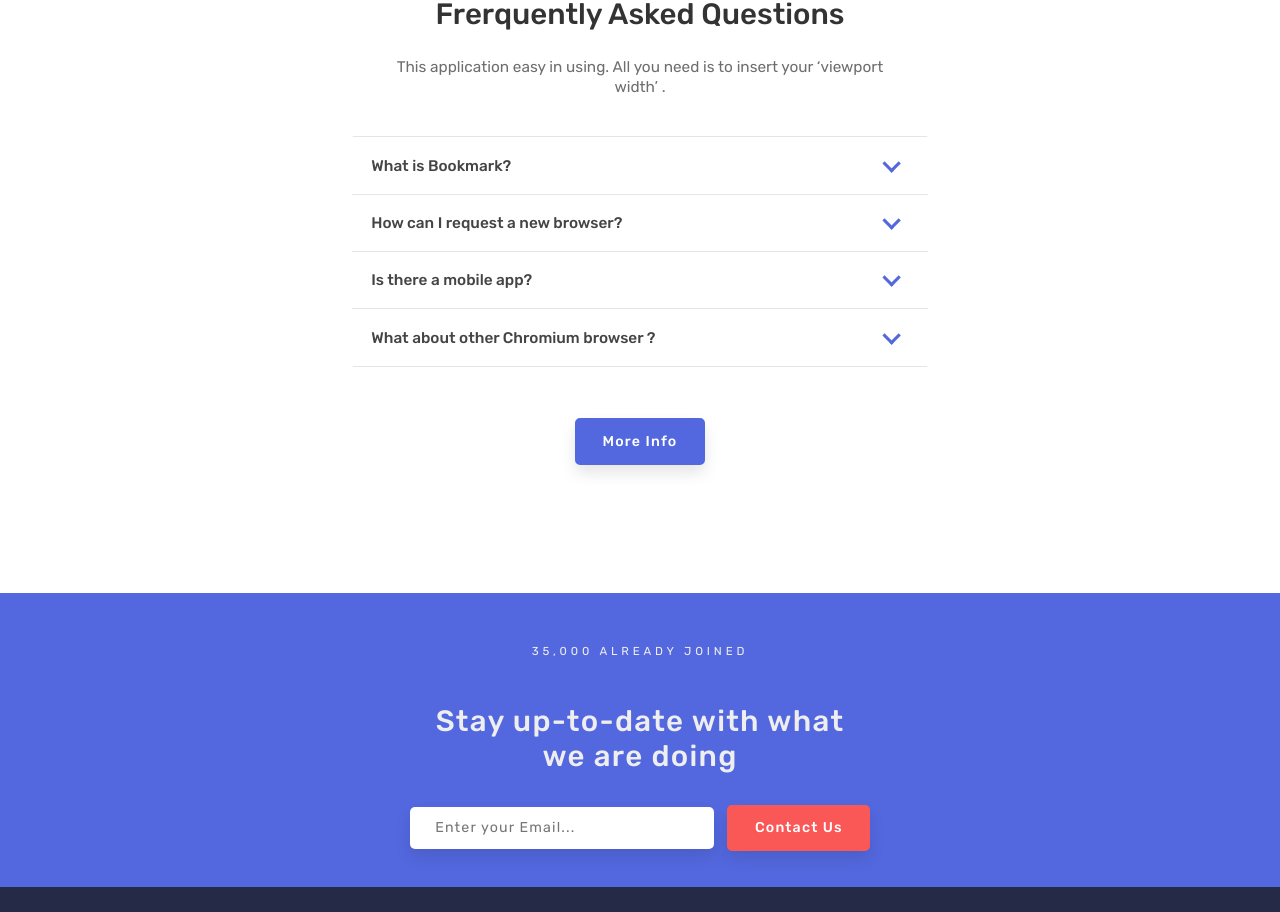
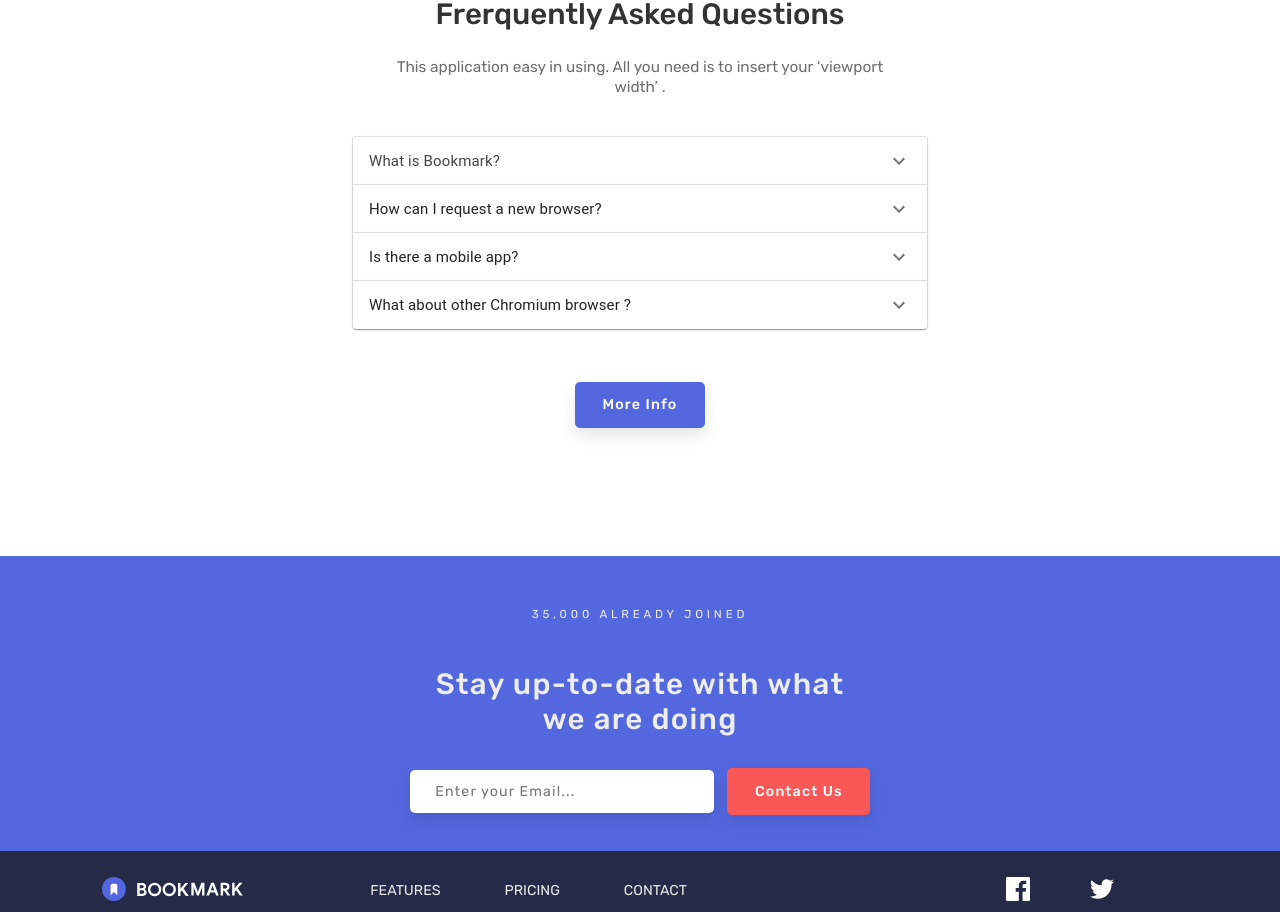
Before and after one commit to Axiean/Bookmark-landing-FM, a React (Create React App) app: page / in a window 1280 px wide. Shown: the part 2298-3210 px from the top of the page. Built offline with nearby package versions, Linux system fonts and the light colour scheme.

Commit message:
install material i and replace accordiaon

```diff
--- a/package.json
+++ b/package.json
@@ -4,6 +4,8 @@
   "version": "0.1.0",
   "private": true,
   "dependencies": {
+    "@material-ui/core": "^4.12.3",
+    "@material-ui/icons": "^4.11.2",
     "@testing-library/jest-dom": "^5.14.1",
     "@testing-library/react": "^11.2.7",
     "@testing-library/user-event": "^12.8.3",
--- a/src/components/FAQ/AccardionFAQ.js
+++ b/src/components/FAQ/AccardionFAQ.js
@@ -1,79 +1,186 @@
 import React from "react";
-import {
-  Accordion,
-  AccordionItem,
-  AccordionItemHeading,
-  AccordionItemButton,
-  AccordionItemPanel,
-} from "react-accessible-accordion";
+import { makeStyles } from "@material-ui/core/styles";
+import Accordion from "@material-ui/core/Accordion";
+import AccordionSummary from "@material-ui/core/AccordionSummary";
+import AccordionDetails from "@material-ui/core/AccordionDetails";
+import Typography from "@material-ui/core/Typography";
+import ExpandMoreIcon from "@material-ui/icons/ExpandMore";
 import Fade from "react-reveal/Fade";
 import "./fancy-example.css";
 
+const useStyles = makeStyles((theme) => ({
+  root: {
+    width: "45%",
+    border: "1px solid rgba(0, 0, 0, 0.1)",
+    borderRadius: "2px",
+
+    margin: "auto",
+    marginTop: "3vw",
+  },
+  heading: {
+    fontSize: theme.typography.pxToRem(15),
+    fontWeight: theme.typography.fontWeightRegular,
+  },
+}));
+
 export default function AccardionFAQ() {
+  const classes = useStyles();
+
+  const [expanded, setExpanded] = React.useState(false);
+
+  const handleChange = (panel) => (event, isExpanded) => {
+    setExpanded(isExpanded ? panel : false);
+  };
   return (
-    <Fade bottom delay={100}>
-      <Accordion allowZeroExpanded>
-        <AccordionItem>
-          {" "}
-          <AccordionItemHeading>
-            <AccordionItemButton>What is Bookmark?</AccordionItemButton>
-          </AccordionItemHeading>{" "}
-          <AccordionItemPanel>
-            <p>
-              Exercitation in fugiat est ut ad ea cupidatat ut in cupidatat
-              occaecat ut occaecat consequat est minim minim esse tempor laborum
-              consequat esse adipisicing eu reprehenderit enim.
-            </p>
-          </AccordionItemPanel>
-        </AccordionItem>{" "}
-        <AccordionItem>
-          <AccordionItemHeading>
-            <AccordionItemButton>
-              How can I request a new browser?
-            </AccordionItemButton>
-          </AccordionItemHeading>
-          <AccordionItemPanel>
-            <p>
-              In ad velit in ex nostrud dolore cupidatat consectetur ea in ut
-              nostrud velit in irure cillum tempor laboris sed adipisicing eu
-              esse duis nulla non.
-              <br /> In ad velit in ex nostrud dolore cupidatat consectetur ea
-              in ut nostrud velit. <br /> in irure cillum tempor laboris sed
-              adipisicing eu esse duis nulla non.
-            </p>
-          </AccordionItemPanel>
-        </AccordionItem>
-        <AccordionItem>
-          <AccordionItemHeading>
-            <AccordionItemButton>Is there a mobile app?</AccordionItemButton>
-          </AccordionItemHeading>
-          <AccordionItemPanel>
-            <p>
-              In ad velit in ex nostrud dolore cupidatat consectetur ea in ut
-              nostrud velit in irure cillum tempor laboris sed adipisicing eu
-              esse duis nulla non.
-              <br /> In ad velit in ex nostrud dolore cupidatat consectetur ea
-              in ut nostrud velit in.
-            </p>
-          </AccordionItemPanel>
-        </AccordionItem>
-        <AccordionItem>
-          <AccordionItemHeading>
-            <AccordionItemButton>
-              What about other Chromium browser ?
-            </AccordionItemButton>
-          </AccordionItemHeading>
-          <AccordionItemPanel>
-            <p>
-              In ad velit in ex nostrud dolore cupidatat. <br /> consectetur ea
-              in ut nostrud velit in irure cillum tempor laboris sed adipisicing
-              eu esse duis nulla non. In ad velit in ex nostrud dolore cupidatat
-              consectetur ea in ut nostrud velit in. <br /> irure cillum tempor
-              laboris sed adipisicing eu esse duis nulla non.
-            </p>
-          </AccordionItemPanel>
-        </AccordionItem>
+    <div className={classes.root}>
+      <Accordion
+        expanded={expanded === "panel1"}
+        onChange={handleChange("panel1")}
+      >
+        <AccordionSummary
+          className="accardion1"
+          expandIcon={<ExpandMoreIcon />}
+          aria-controls="panel1a-content"
+          id="panel1a-header"
+        >
+          <Typography className="accardion1" className={classes.heading}>
+            What is Bookmark?
+          </Typography>
+        </AccordionSummary>
+        <AccordionDetails className="accordion__panel">
+          <Typography>
+            Lorem ipsum dolor sit amet, consectetur adipiscing elit. Suspendisse
+            malesuada lacus ex, sit amet blandit leo lobortis eget.
+          </Typography>
+        </AccordionDetails>
       </Accordion>
-    </Fade>
+      <Accordion
+        expanded={expanded === "panel2"}
+        onChange={handleChange("panel2")}
+      >
+        <AccordionSummary
+          expandIcon={<ExpandMoreIcon />}
+          aria-controls="panel2a-content"
+          id="panel2a-header"
+        >
+          <Typography className={classes.heading}>
+            {" "}
+            How can I request a new browser?
+          </Typography>
+        </AccordionSummary>
+        <AccordionDetails className="accordion__panel">
+          <Typography>
+            Lorem ipsum dolor sit amet, consectetur adipiscing elit. Suspendisse
+            malesuada lacus ex, sit amet blandit leo lobortis eget.
+          </Typography>
+        </AccordionDetails>
+      </Accordion>
+      <Accordion
+        expanded={expanded === "panel3"}
+        onChange={handleChange("panel3")}
+      >
+        <AccordionSummary
+          expandIcon={<ExpandMoreIcon />}
+          aria-controls="panel2a-content"
+          id="panel2a-header"
+        >
+          <Typography className={classes.heading}>
+            {" "}
+            Is there a mobile app?
+          </Typography>
+        </AccordionSummary>
+        <AccordionDetails className="accordion__panel">
+          <Typography>
+            Lorem ipsum dolor sit amet, consectetur adipiscing elit. Suspendisse
+            malesuada lacus ex, sit amet blandit leo lobortis eget.
+          </Typography>
+        </AccordionDetails>
+      </Accordion>
+      <Accordion
+        expanded={expanded === "panel4"}
+        onChange={handleChange("panel4")}
+      >
+        <AccordionSummary
+          expandIcon={<ExpandMoreIcon />}
+          aria-controls="panel2a-content"
+          id="panel2a-header"
+        >
+          <Typography className={classes.heading}>
+            {" "}
+            What about other Chromium browser ?
+          </Typography>
+        </AccordionSummary>
+        <AccordionDetails className="accordion__panel">
+          <Typography>
+            Lorem ipsum dolor sit amet, consectetur adipiscing elit. Suspendisse
+            malesuada lacus ex, sit amet blandit leo lobortis eget.
+          </Typography>
+        </AccordionDetails>
+      </Accordion>
+    </div>
+    // <Fade bottom delay={100}>
+    //   <Accordion allowZeroExpanded >
+    //     <AccordionItem>
+    //       {" "}
+    //       <AccordionItemHeading>
+    //         <AccordionItemButton>What is Bookmark?</AccordionItemButton>
+    //       </AccordionItemHeading>{" "}
+    //       <AccordionItemPanel>
+    //         <p>
+    //           Exercitation in fugiat est ut ad ea cupidatat ut in cupidatat
+    //           occaecat ut occaecat consequat est minim minim esse tempor laborum
+    //           consequat esse adipisicing eu reprehenderit enim.
+    //         </p>
+    //       </AccordionItemPanel>
+    //     </AccordionItem>{" "}
+    //     <AccordionItem>
+    //       <AccordionItemHeading>
+    //         <AccordionItemButton>
+    //           How can I request a new browser?
+    //         </AccordionItemButton>
+    //       </AccordionItemHeading>
+    //       <AccordionItemPanel>
+    //         <p>
+    //           In ad velit in ex nostrud dolore cupidatat consectetur ea in ut
+    //           nostrud velit in irure cillum tempor laboris sed adipisicing eu
+    //           esse duis nulla non.
+    //           <br /> In ad velit in ex nostrud dolore cupidatat consectetur ea
+    //           in ut nostrud velit. <br /> in irure cillum tempor laboris sed
+    //           adipisicing eu esse duis nulla non.
+    //         </p>
+    //       </AccordionItemPanel>
+    //     </AccordionItem>
+    //     <AccordionItem>
+    //       <AccordionItemHeading>
+    //         <AccordionItemButton>Is there a mobile app?</AccordionItemButton>
+    //       </AccordionItemHeading>
+    //       <AccordionItemPanel>
+    //         <p>
+    //           In ad velit in ex nostrud dolore cupidatat consectetur ea in ut
+    //           nostrud velit in irure cillum tempor laboris sed adipisicing eu
+    //           esse duis nulla non.
+    //           <br /> In ad velit in ex nostrud dolore cupidatat consectetur ea
+    //           in ut nostrud velit in.
+    //         </p>
+    //       </AccordionItemPanel>
+    //     </AccordionItem>
+    //     <AccordionItem>
+    //       <AccordionItemHeading>
+    //         <AccordionItemButton>
+    //           What about other Chromium browser ?
+    //         </AccordionItemButton>
+    //       </AccordionItemHeading>
+    //       <AccordionItemPanel>
+    //         <p>
+    //           In ad velit in ex nostrud dolore cupidatat. <br /> consectetur ea
+    //           in ut nostrud velit in irure cillum tempor laboris sed adipisicing
+    //           eu esse duis nulla non. In ad velit in ex nostrud dolore cupidatat
+    //           consectetur ea in ut nostrud velit in. <br /> irure cillum tempor
+    //           laboris sed adipisicing eu esse duis nulla non.
+    //         </p>
+    //       </AccordionItemPanel>
+    //     </AccordionItem>
+    //   </Accordion>
+    // </Fade>
   );
 }
--- a/src/components/FAQ/fancy-example.css
+++ b/src/components/FAQ/fancy-example.css
@@ -12,16 +12,18 @@
   margin: auto;
   margin-top: 3vw;
 }
-
+.accardion1 {
+  background-color: aqua;
+}
 .accordion__item + .accordion__item {
   border-top: 1px solid rgba(0, 0, 0, 0.1);
 }
 
-.accordion__button {
+#panel1a-header {
   background-color: #ffffff;
   color: #444;
   cursor: pointer;
-  padding: 1.5vw;
+  /* padding: 1.5vw; */
   width: 100%;
   text-align: left;
   border: none;
```
Also changed, not shown: 1 other file (tests, documents, lock files or other folders).
